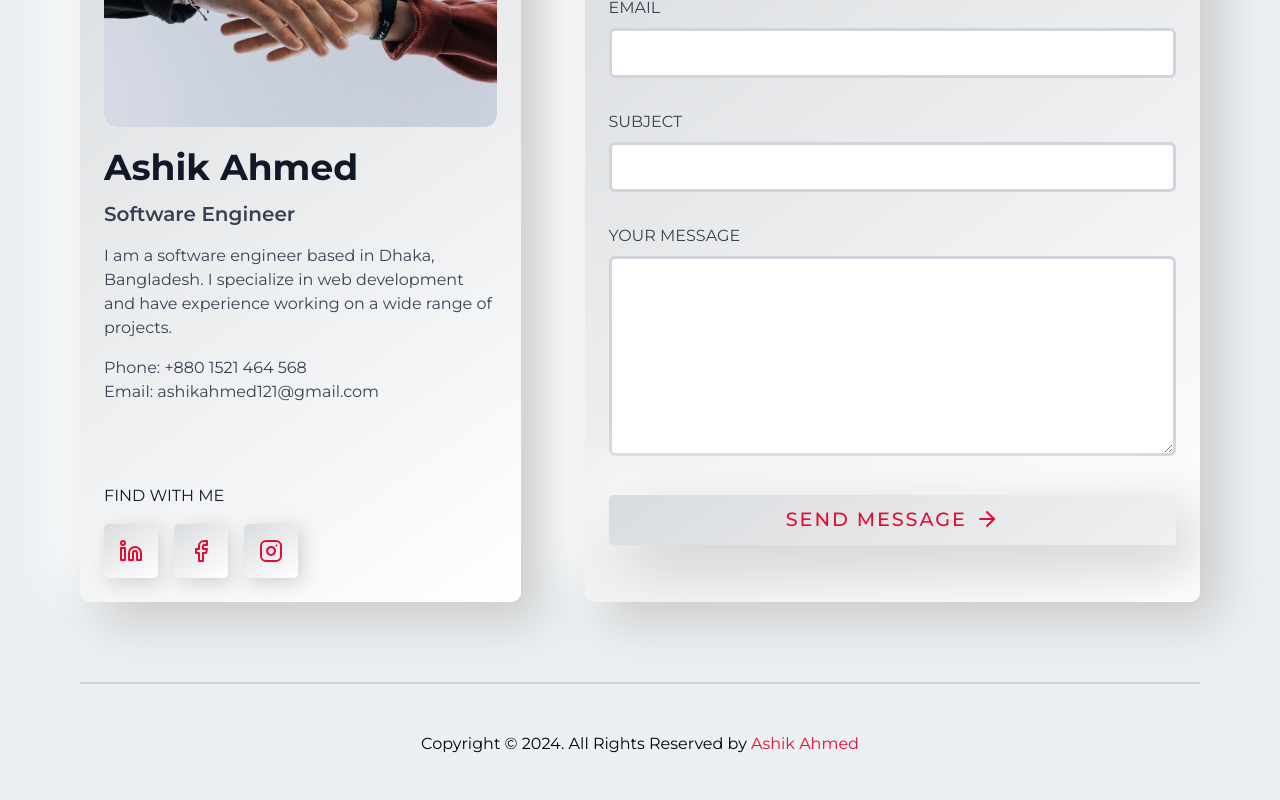
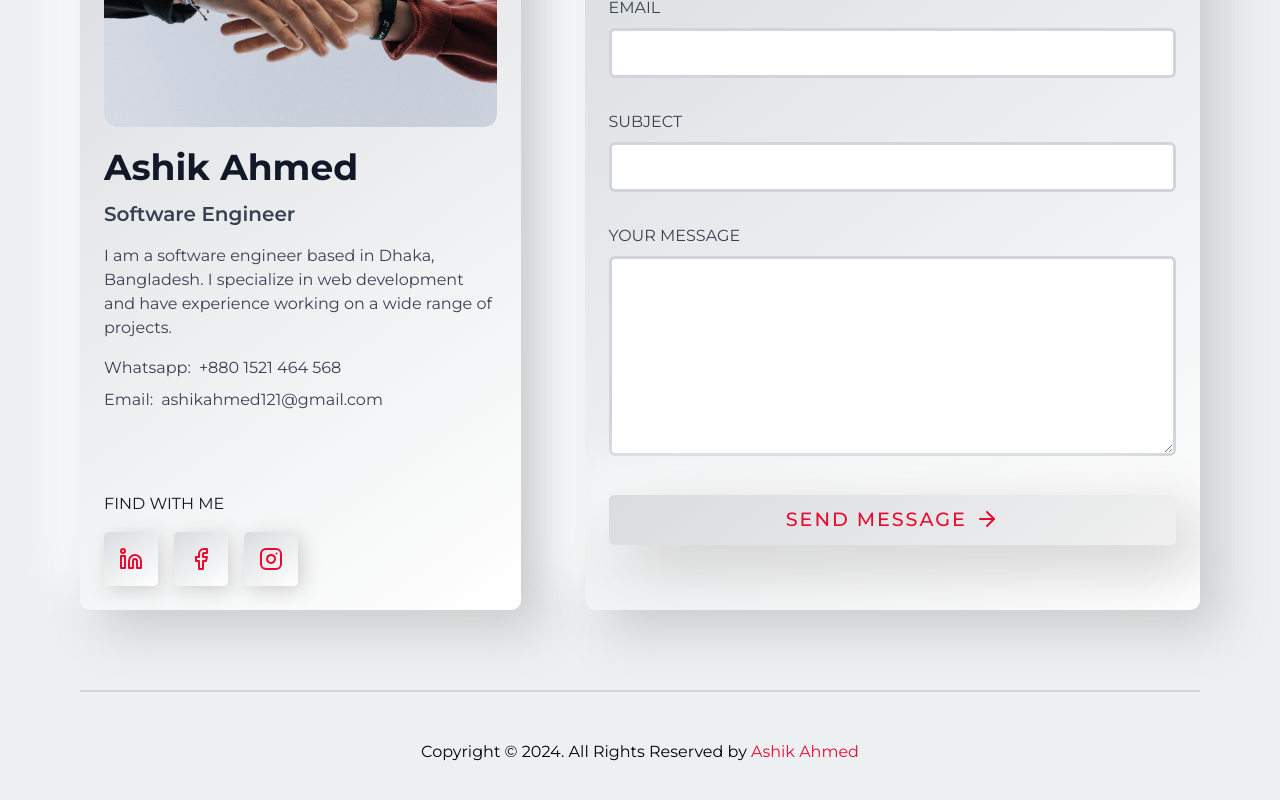
Before and after one commit to Ashik-Ahmed/ashik_ahmed, a Next.js app: page / in a window 1280 px wide. Shown: the part 7138-7938 px from the top of the page. Built offline with nearby package versions, Linux system fonts and the light colour scheme.

Commit message:
email and whatsapp linked to contact section

```diff
--- a/src/app/components/Contact/Contact.jsx
+++ b/src/app/components/Contact/Contact.jsx
@@ -5,6 +5,7 @@ import styles from './Contact.module.css'
 import Image from 'next/image';
 import SocialIcon from '../ui/SocialIcon/SocialIcon';
 import { ArrowRightIcon, Facebook, Instagram, Linkedin } from 'lucide-react';
+import Link from 'next/link';
 
 const Contact = () => {
 
@@ -61,13 +62,33 @@ const Contact = () => {
                     </div>
 
                     <div>
-                        <h1 className="relative mb-2 cursor-pointer text-4xl font-bold leading-snug tracking-normal text-gray-900 antialiased line-clamp-2">Ashik Ahmed</h1>
-                        <h3 className="relative mb-2 cursor-pointer text-xl font-semibold leading-snug tracking-normal text-gray-700 antialiased line-clamp-2">Software Engineer</h3>
+                        <h1 className="relative mb-2 text-4xl font-bold leading-snug tracking-normal text-gray-900 antialiased line-clamp-2">Ashik Ahmed</h1>
+                        <h3 className="relative mb-2 text-xl font-semibold leading-snug tracking-normal text-gray-700 antialiased line-clamp-2">Software Engineer</h3>
 
                         <p className="my-4">I am a software engineer based in Dhaka, Bangladesh. I specialize in web development and have experience working on a wide range of projects.</p>
 
-                        <p>Phone: <span className='hover:text-primary hover:border-primary hover:border-b'>+880 1521 464 568</span></p>
-                        <p>Email: <span className='hover:text-primary hover:border-primary hover:border-b'>ashikahmed121@gmail.com</span></p>
+                        <p className="inline-block">
+                            Whatsapp:
+                            <Link
+                                href="https://wa.me/+8801521464568"
+                                target="_blank"
+                                rel="noopener noreferrer"
+                                className="ml-2 hover:text-primary group/item relative inline-block">
+                                +880 1521 464 568
+                                <span className="absolute left-0 bottom-0 block h-[2px] w-0 bg-primary transition-all duration-300 group-hover/item:w-full"></span>
+                            </Link>
+                        </p>
+                        <p className="inline-block mt-2">
+                            Email:
+                            <Link
+                                href="mailto:ashikahmed121@gmail.com"
+                                className="ml-2 hover:text-primary group/item relative inline-block">
+                                ashikahmed121@gmail.com
+                                <span className="absolute left-0 bottom-0 block h-[2px] w-0 bg-primary transition-all duration-300 group-hover/item:w-full"></span>
+                            </Link>
+                        </p>
+
+
                     </div>
                     <div className="mt-16">
                         <p className="text-gray-900">FIND WITH ME</p>
```
